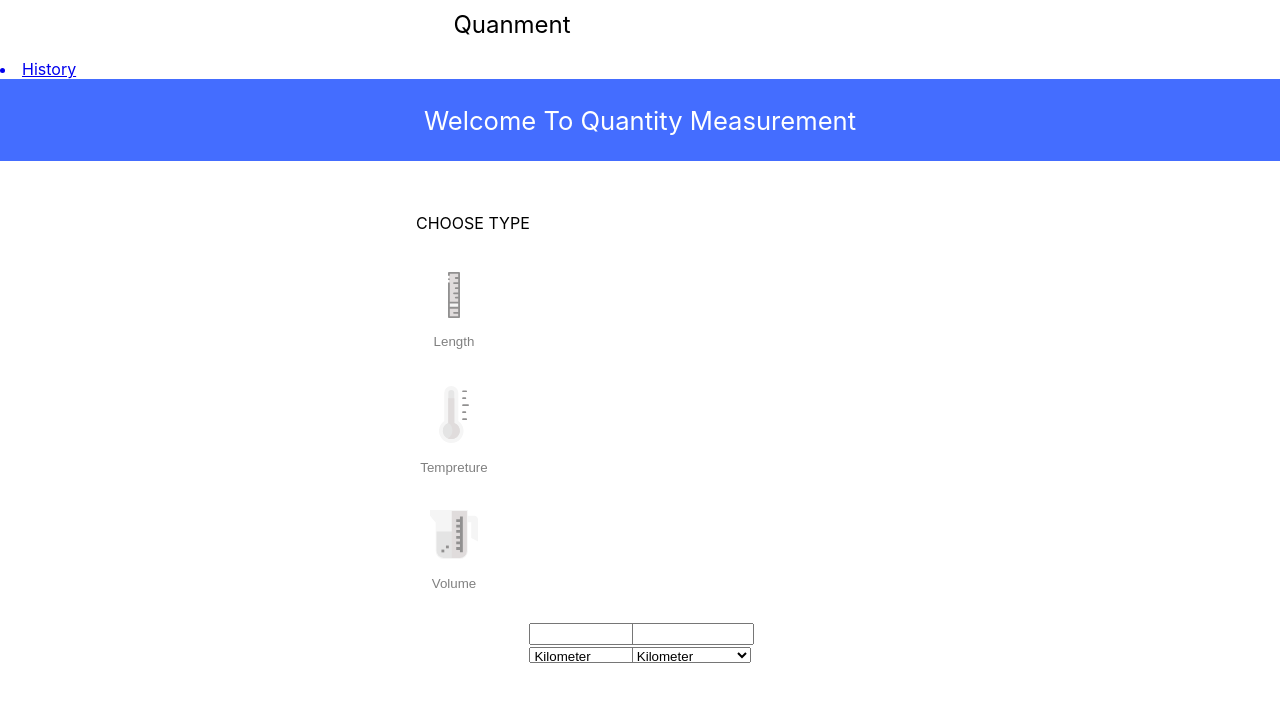
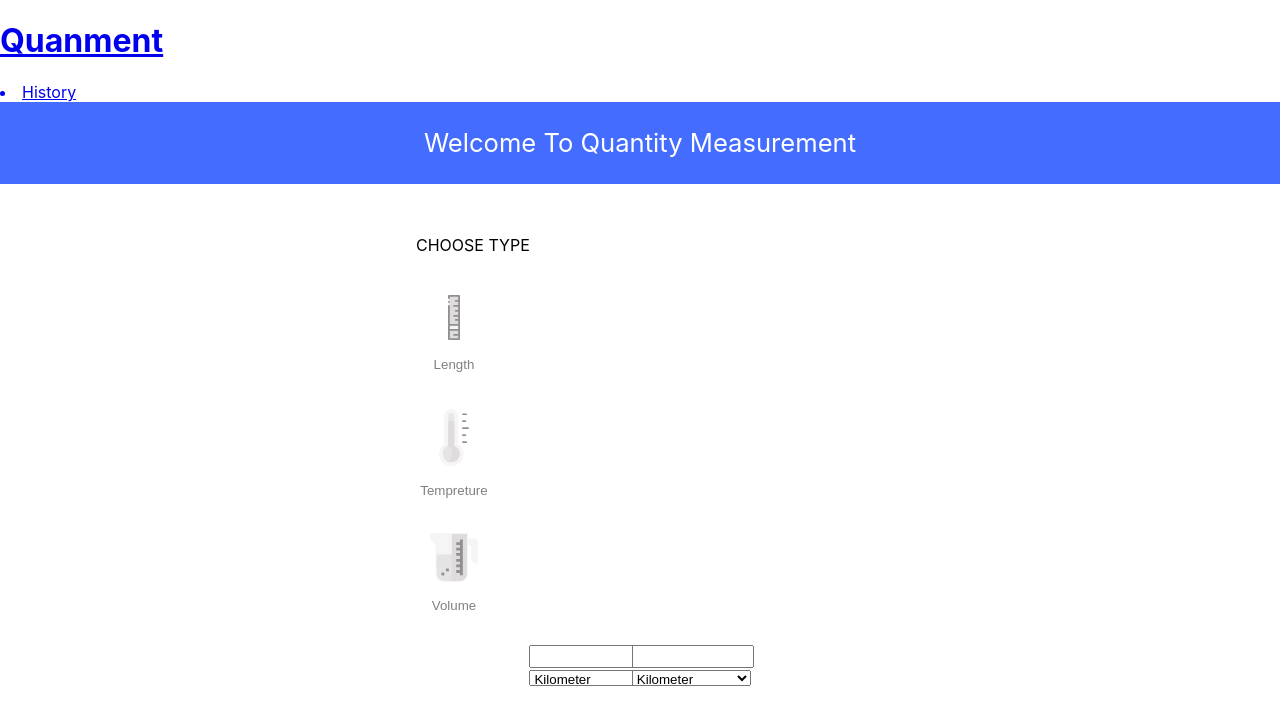
Before and after one commit to vai4411/QuantityMeasurementReact, a React (Create React App) app: page / in a window 1280 px wide. Shown: the top 724 px of the page. Built offline with nearby package versions, Linux system fonts and the light colour scheme.

Commit message:
REFACTORED: remove unnecessary files

```diff
--- a/src/App.js
+++ b/src/App.js
@@ -8,9 +8,7 @@ import Scale from './asserts/scale-1.svg';
 import Hot from './asserts/hot.svg';
 import Beaker from './asserts/beaker-1.svg';
 import { BrowserRouter as Router, Switch, Route } from 'react-router-dom';
-import History from './components/history';
 import HistoryDetails from './components/historyContent';
-import ConversionContainer from './components/conversionContainer';
 
 class App extends React.Component {
 
@@ -32,8 +30,7 @@ class App extends React.Component {
   return (
     <div>
       <Router>
-      <Header name='Quanment'/>
-      <History />
+      <Header />
       <Welcome msg='Welcome To Quantity Measurement' />
       <Switch>
       <Route path='/' exact render={() =>
--- a/src/components/header.jsx
+++ b/src/components/header.jsx
@@ -1,9 +1,15 @@
-import React from 'react'
+import React from 'react';
+import { Link } from 'react-router-dom';
 
-function header(props) {
+function header() {
 	return(
-		<div  className='header'>
-		<h2>{props.name}</h2>
+		<div>
+		<Link to='/'>
+		<h1>Quanment</h1>
+		</Link>
+		<Link to='/history'>
+		<li>History</li>
+		</Link>
 		</div>
 	)
 }
--- a/src/components/history.jsx
+++ /dev/null
@@ -1,14 +0,0 @@
-import React from 'react';
-import { Link } from 'react-router-dom';
-
-function history(){
-	return(
-		<div>
-		<Link to='/history'>
-		<li>History</li>
-		</Link>
-		</div>
-	)
-}
-
-export default history;
```
